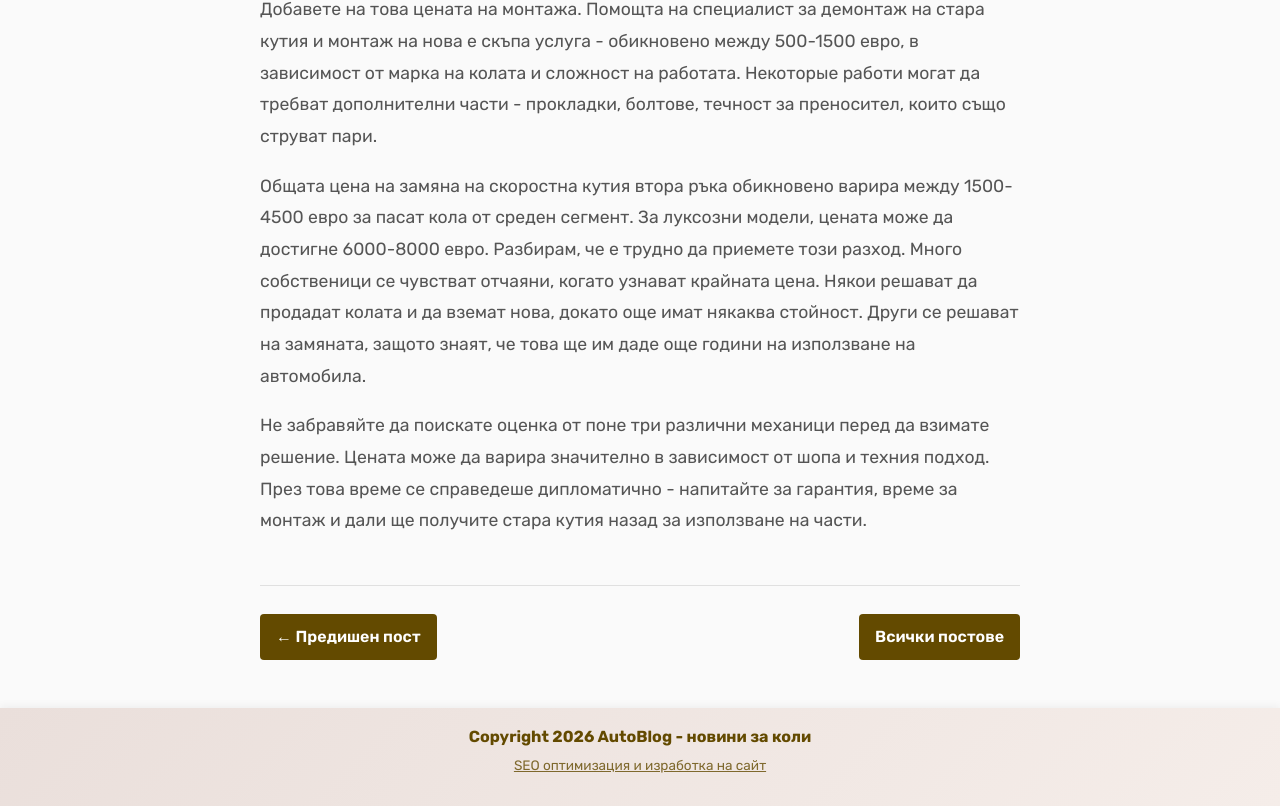
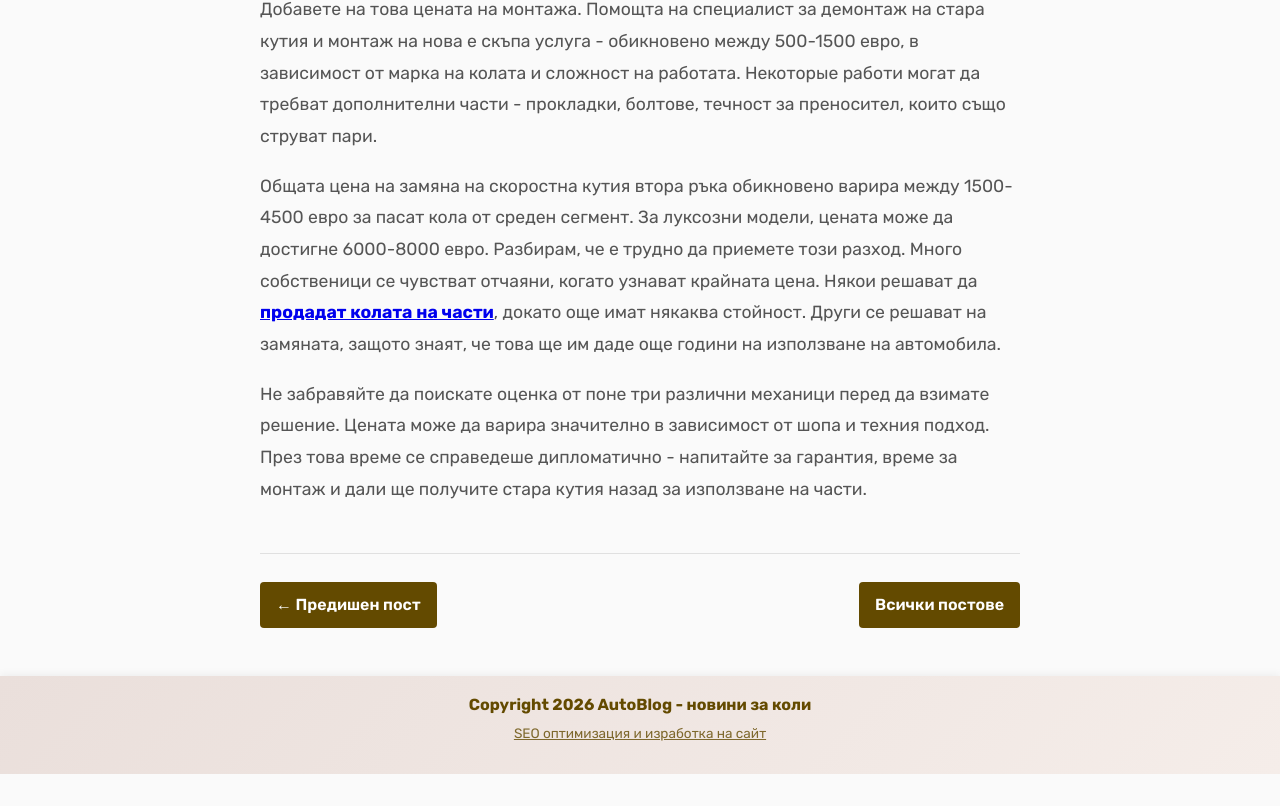
Before and after one commit to inweblife/autoblog, a Next.js app: page /blog/priznaci-na-povreda-skoresna-kutiya in a window 1280 px wide. Shown: the part 3427-4233 px from the top of the page. After the commit the page ends 4201 px from the top, so only its background shows below. Built offline with nearby package versions, Linux system fonts and the light colour scheme; a web font is replaced by a local one.

Commit message:
add internal links

```diff
--- a/app/blog/izkupuvane-na-koli-za-skrap/page.jsx
+++ b/app/blog/izkupuvane-na-koli-za-skrap/page.jsx
@@ -96,7 +96,10 @@ export default function Izkupuvane() {
         </h2>
 
         <p className={styles.section_text}>
-          За начало на процеса на изкупуване, ще ви трябват следните документи:
+          За начало на процеса на изкупуване, ще ви трябват{" "}
+          <Link href="/blog/documenti-za-da-brakuvate-kola">
+            <strong>следните документи</strong>
+          </Link>:
           големия и малкия талон (свидетелства за регистрация 1 и 2), валидна
           лична карта или паспорт на собственика, както и всички други
           документи, които се отнасят до превозното средство. Ако сте изгубили
--- a/app/blog/kak-da-podgotvya-kola-za-brakuvane/page.jsx
+++ b/app/blog/kak-da-podgotvya-kola-za-brakuvane/page.jsx
@@ -70,8 +70,10 @@ export default function KakDaPodgotvya() {
           <a href="https://kolizascrap.com/" target="_blank" rel="noopener noreferrer">
             <strong>автомобил за бракуване</strong>
           </a>{" "}
-          е важен процес, който помага да се получи максимална цена за
-          превозното средство. Има няколко стъпки, които трябва да следите, за
+          е важен процес, който помага да се получи{" "}
+          <Link href="/blog/kolko-struva-kola-za-brakuvane">
+            <strong>максимална цена за превозното средство</strong>
+          </Link>. Има няколко стъпки, които трябва да следите, за
           да бъде процесът гладък и без затруднения. В тази публикация ще
           разберете всичко, което трябва да знаете преди да предадете вашата
           стара кола на рециклиращо предприятие.
--- a/app/blog/priznaci-na-povreda-skoresna-kutiya/page.jsx
+++ b/app/blog/priznaci-na-povreda-skoresna-kutiya/page.jsx
@@ -214,8 +214,11 @@ export default function PoznaciNaPovredena() {
           между 1500-4500 евро за пасат кола от среден сегмент. За луксозни
           модели, цената може да достигне 6000-8000 евро. Разбирам, че е трудно
           да приемете този разход. Много собственици се чувстват отчаяни, когато
-          узнават крайната цена. Някои решават да продадат колата и да вземат
-          нова, докато още имат някаква стойност. Други се решават на замяната,
+          узнават крайната цена. Някои решават да{" "}
+          <Link href="/blog/izkupuvane-na-koli-za-chasti">
+            <strong>продадат колата на части</strong>
+          </Link>
+          , докато още имат някаква стойност. Други се решават на замяната,
           защото знаят, че това ще им даде още години на използване на
           автомобила.
         </p>
```
